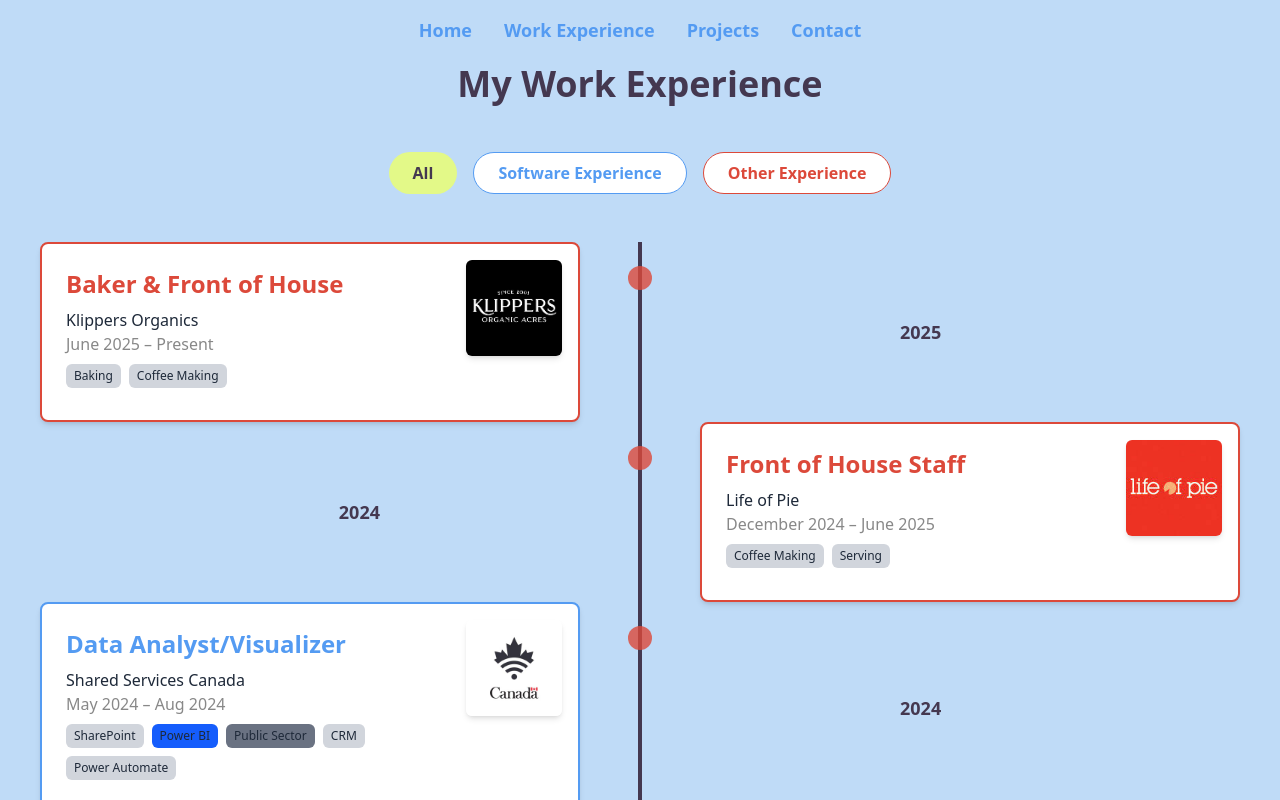
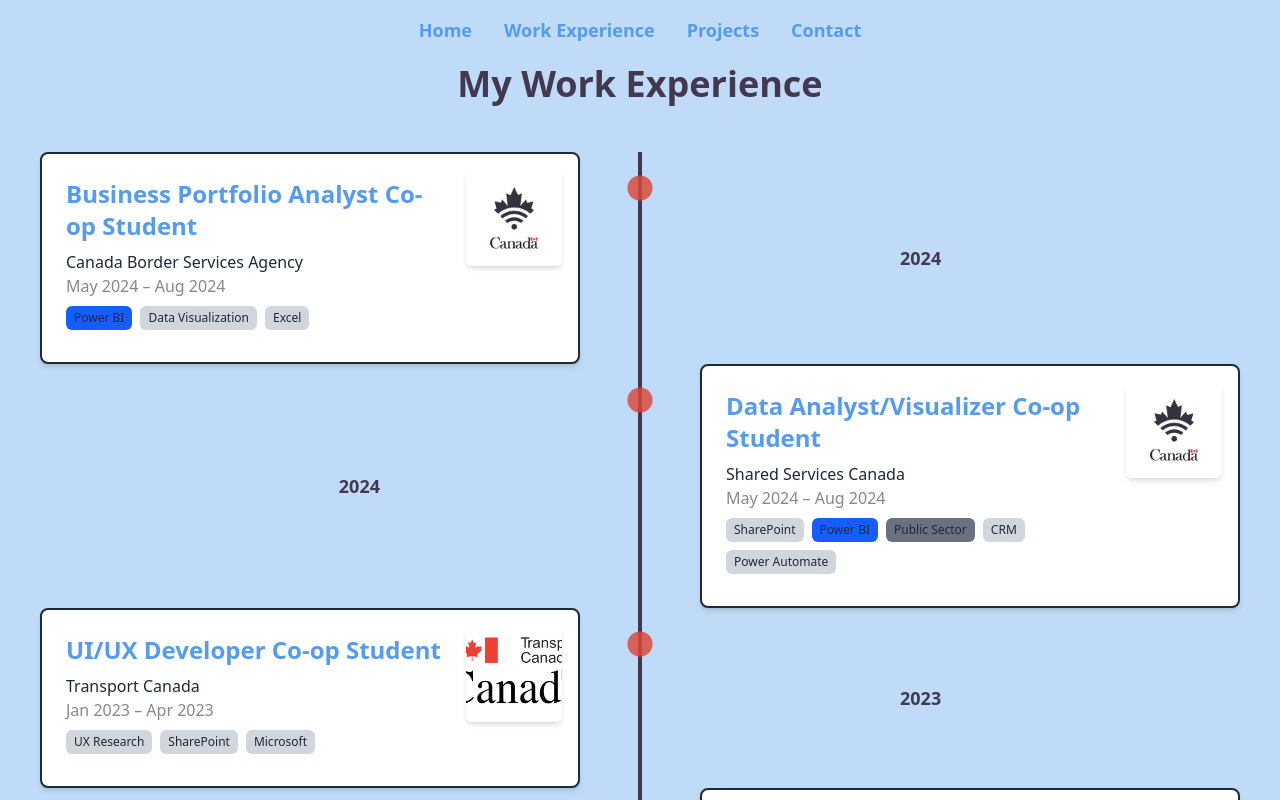
Before and after one commit to yetiana/my-portfolio, a Next.js app: page /work in a window 1280 px wide. Shown: the top 800 px of the page. Built offline with nearby package versions, Linux system fonts and the light colour scheme.

Commit message:
update experience

```diff
--- a/src/app/work/page.tsx
+++ b/src/app/work/page.tsx
@@ -7,13 +7,8 @@
 import Contact from '../../components/Contact';
 
 export default function WorkPage() {
-  const [filter, setFilter] = useState<'software' | 'other' | 'all'>('all');
+
   const [selectedIndex, setSelectedIndex] = useState<number | null>(null);
-
-  const softwareJobs = workExperiences.filter((job) => job.category === 'software');
-  const otherJobs = workExperiences.filter((job) => job.category !== 'software');
-  const activeJobs =
-    filter === 'software' ? softwareJobs : filter === 'other' ? otherJobs : workExperiences;
 
   const calculateDurationMonths = (period: string) => {
     const [start, end] = period.split(' – ');
@@ -51,47 +46,11 @@
         My Work Experience
       </motion.h1>
 
-      {/* Filter buttons */}
-      <motion.div
-        initial={{ opacity: 0 }}
-        animate={{ opacity: 1 }}
-        transition={{ duration: 0.4 }}
-        className="flex justify-center gap-4 mb-12 flex-wrap"
-      >
-        {['all', 'software', 'other'].map((type) => (
-          <motion.button
-            key={type}
-            whileTap={{ scale: 1.1 }}
-            onClick={() => setFilter(type as 'software' | 'other' | 'all')}
-            className={`px-6 py-2 rounded-full font-semibold transition-colors duration-300 ${
-              filter === type
-                ? type === 'software'
-                  ? 'bg-[#549BF2] text-white'
-                  : type === 'other'
-                  ? 'bg-[#DC493A] text-white'
-                  : 'bg-[#E3F988] text-[#443850]'
-                : `bg-white border ${
-                    type === 'software'
-                      ? 'border-[#549BF2] text-[#549BF2]'
-                      : type === 'other'
-                      ? 'border-[#DC493A] text-[#DC493A]'
-                      : 'border-[#E3F988] text-[#443850]'
-                  }`
-            }`}
-          >
-            {type === 'all'
-              ? 'All'
-              : type === 'software'
-              ? 'Software Experience'
-              : 'Other Experience'}
-          </motion.button>
-        ))}
-      </motion.div>
 
       {/* Timeline and cards */}
       <div className="relative w-full flex flex-col items-center">
         <div className="absolute h-full w-1 bg-[#443850] left-1/2 transform -translate-x-1/2"></div>
-{activeJobs.map((job, i) => {
+{workExperiences.map((job: any, i: number) => {
   const isLeft = i % 2 === 0;
   const months = calculateDurationMonths(job.period);
   const spacing = `${months * 12}px`;
@@ -118,9 +77,7 @@
       {/* EXPERIENCE CARD */}
       <div
         onClick={() => setSelectedIndex(i === selectedIndex ? null : i)}
-        className={`relative w-full md:w-[45%] bg-white border-2 p-6 rounded-lg shadow-md hover:shadow-xl cursor-pointer z-10 ${
-          job.category === 'software' ? 'border-[#549BF2]' : 'border-[#DC493A]'
-        } ${isLeft ? 'md:mr-auto' : 'md:ml-auto'}`}
+        className={`relative w-full md:w-[45%] bg-white border-2 p-6 rounded-lg shadow-md hover:shadow-xl cursor-pointer z-10 ${isLeft ? 'md:mr-auto' : 'md:ml-auto'}`}
       >
         {/* Top-right image */}
         {job.image && (
@@ -147,7 +104,7 @@
           <h3>{job.company}</h3>
           <p className="text-md text-[#888] mb-2">{job.period}</p>
           <div className="flex flex-wrap gap-2 mb-2">
-            {job.tags.map((tag, t) => {
+            {job.tags.map((tag: string, t: number) => {
               const tagColor =
                 tagColors[tag] || 'bg-gray-300 text-gray-800'; // tagColors object defined globally
               return (
--- a/src/lib/data.ts
+++ b/src/lib/data.ts
@@ -1,27 +1,17 @@
 // src/lib/data.ts
 export const workExperiences = [
-  {
-    title: 'Baker & Front of House',
-    company: 'Klippers Organics',
-    period: 'June 2025 – Present',
-    category: 'other',
-    tags: ['Baking', 'Coffee Making'],
-    image: '/klippers.png',
+    {
+    title: 'Business Portfolio Analyst Co-op Student',
+    company: 'Canada Border Services Agency',
+    period: 'May 2024 – Aug 2024',
+    tags: ['Power BI', 'Data Visualization', 'Excel'],
+    category: 'software',
+    image: '/ssc.jpeg',
     description:
-      'Baking & Baristaing',
+      'Built automated scripts and visualizations using Power BI, transforming legacy Excel workflows.',
   },
   {
-    title: 'Front of House Staff',
-    company: 'Life of Pie',
-    period: 'December 2024 – June 2025',
-    category: 'other',
-    tags: ['Coffee Making', 'Serving'],
-    image: '/lop.jpeg',
-    description:
-      'Baristaing',
-  },
-  {
-    title: 'Data Analyst/Visualizer',
+    title: 'Data Analyst/Visualizer Co-op Student',
     company: 'Shared Services Canada',
     period: 'May 2024 – Aug 2024',
     category: 'software',
@@ -31,7 +21,7 @@
       'Built automated scripts and visualizations using Power BI, transforming legacy Excel workflows.',
   },
   {
-    title: 'UI/UX Developer',
+    title: 'UI/UX Developer Co-op Student',
     company: 'Transport Canada',
     period: 'Jan 2023 – Apr 2023',
     category: 'software',
@@ -50,24 +40,4 @@
     description:
       'Collaborated with Telus engineer to come up with networking solutions',
   },
-  {
-    title: 'Barista & Shift Lead',
-    company: 'Second Cup',
-    period: 'July 2020 – July 2021',
-    category: 'other',
-    tags: ['Coffee Making'],
-    image: '/second-cup.jpg',
-    description:
-      'Baristaing',
-  },
-  {
-    title: 'Assistant Baker',
-    company: 'Life of Pie',
-    period: 'Sep 2019 – Jul 2020',
-    category: 'other',
-    tags: ['Baking','Coffee Making'],
-    image: '/lop.jpeg',
-    description:
-      'Baking & Baristaing',
-  },
 ];
```
Also changed, not shown: 1 other file (tests, documents, lock files or other folders).
